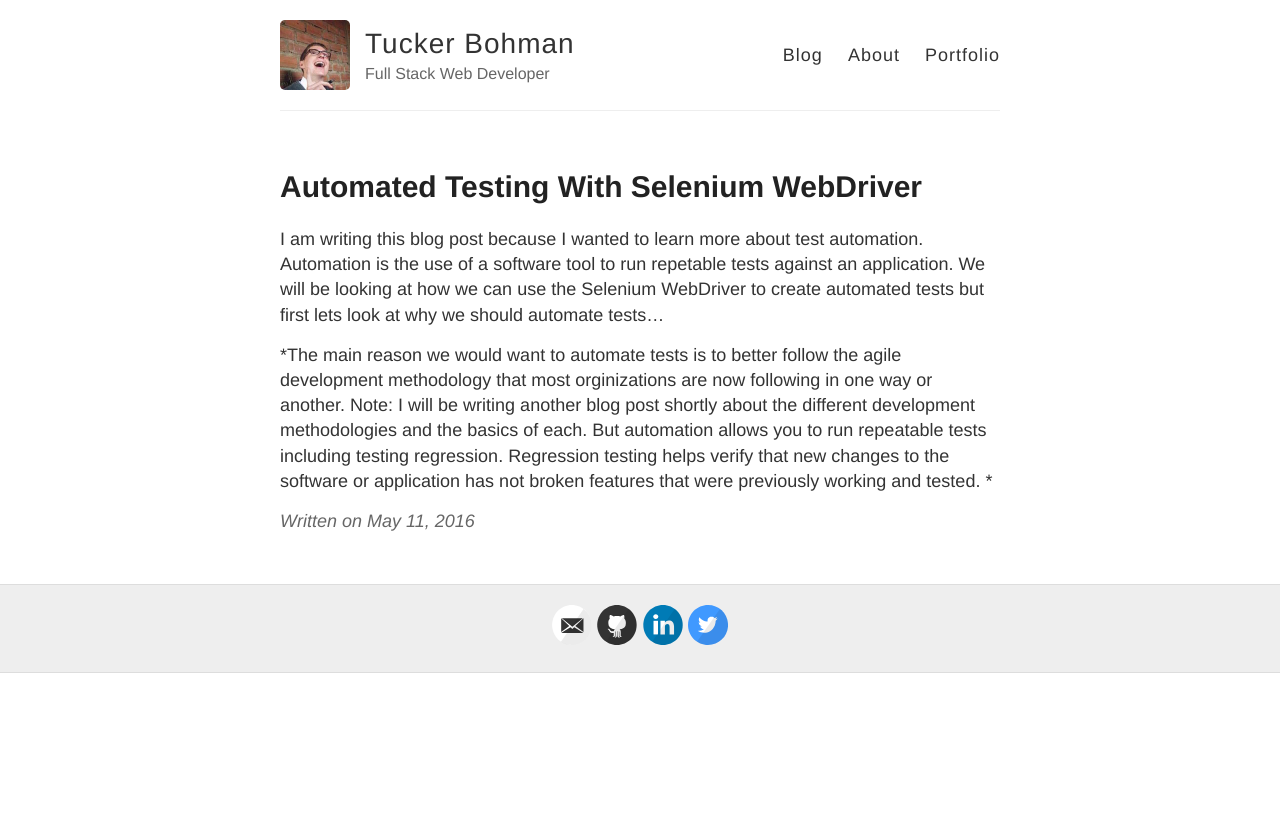
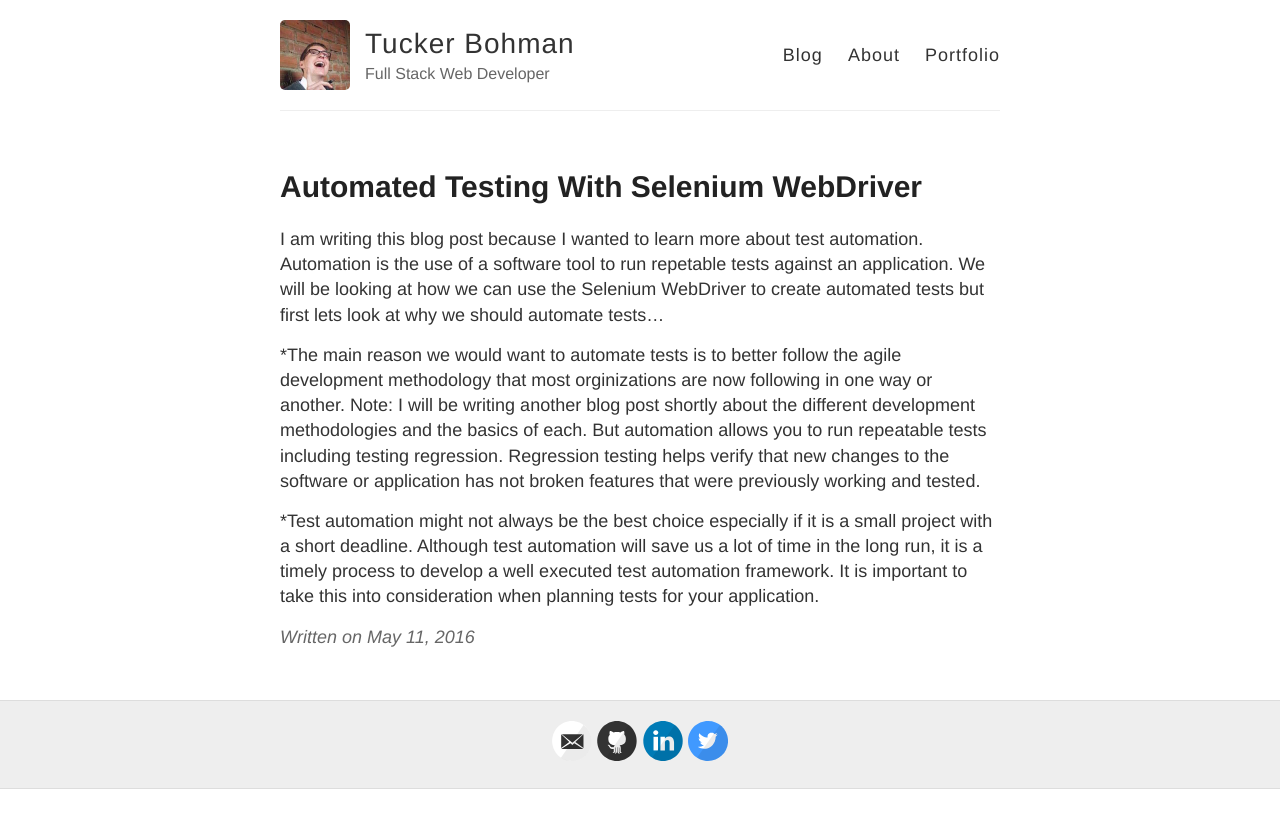
Before and after one commit to tuckerbohman5/tuckerbohman5.github.io, a Jekyll site: the page built from _posts/2016-5-11-Automated-Testing-With-Selenium-WebDriver.md, in a window 1280 px wide. Shown: the top 828 px of the page. Built offline with Jekyll 4.4.1, drawn with Linux system fonts in a browser that asks for light colours.

```diff
--- a/_posts/2016-5-11-Automated-Testing-With-Selenium-WebDriver.md
+++ b/_posts/2016-5-11-Automated-Testing-With-Selenium-WebDriver.md
@@ -6,4 +6,5 @@ title: Automated Testing With Selenium WebDriver
 I am writing this blog post because I wanted to learn more about test automation. Automation is the use of a software tool to run repetable tests against an application. We will be looking at how we can use the Selenium WebDriver to create automated tests but first lets look at why we should automate tests...
 
 *The main reason we would want to automate tests is to better follow the agile development methodology that most orginizations are now following in one way or another. Note: I will be writing another blog post shortly about the different development methodologies and the basics of each. But automation allows you to run repeatable tests including testing regression. Regression testing helps verify that new changes to the software or application has not broken features that were previously working and tested.
-*
+
+*Test automation might not always be the best choice especially if it is a small project with a short deadline. Although test automation will save us a lot of time in the long run, it is a timely process to develop a well executed test automation framework. It is important to take this into consideration when planning tests for your application.
```
